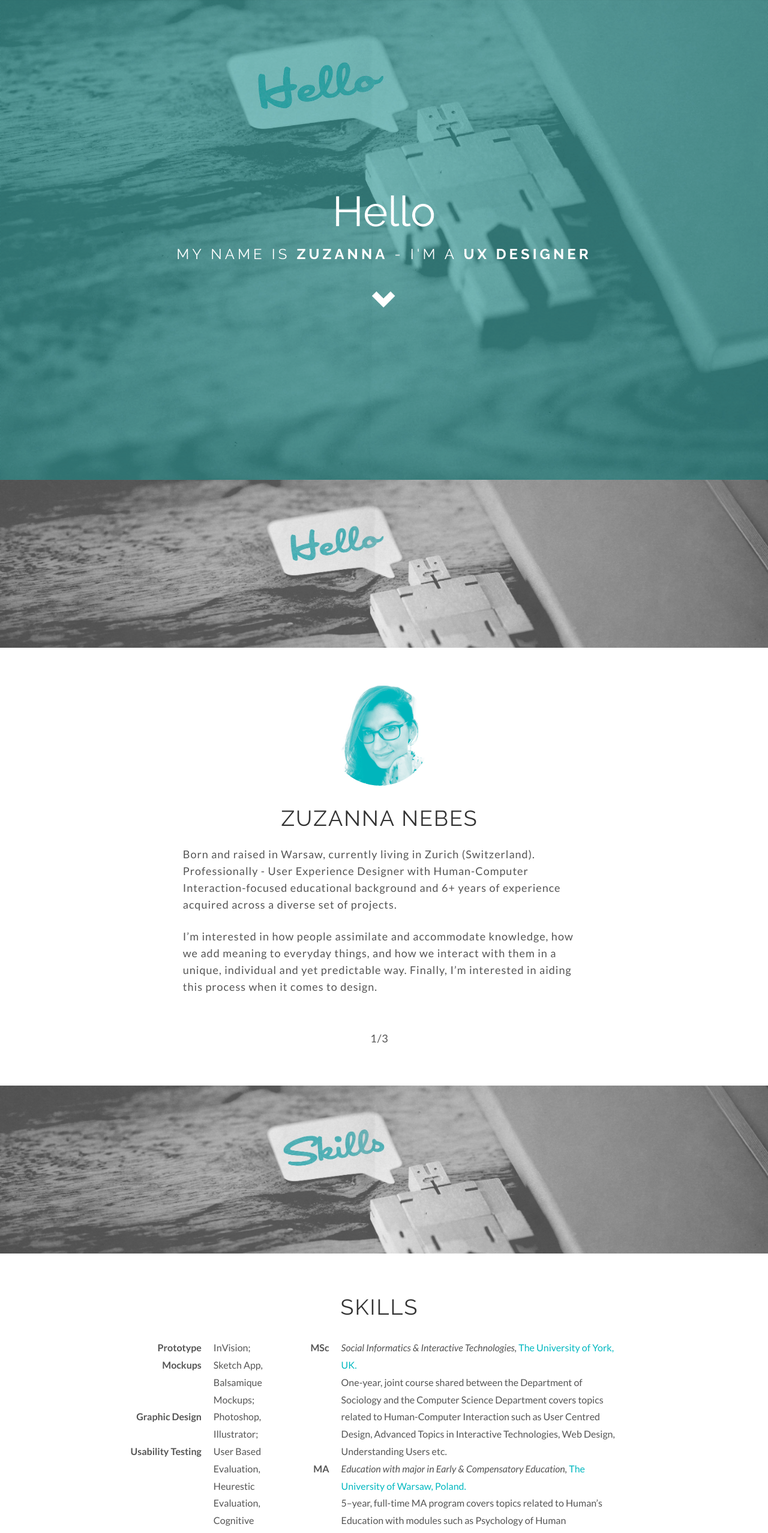
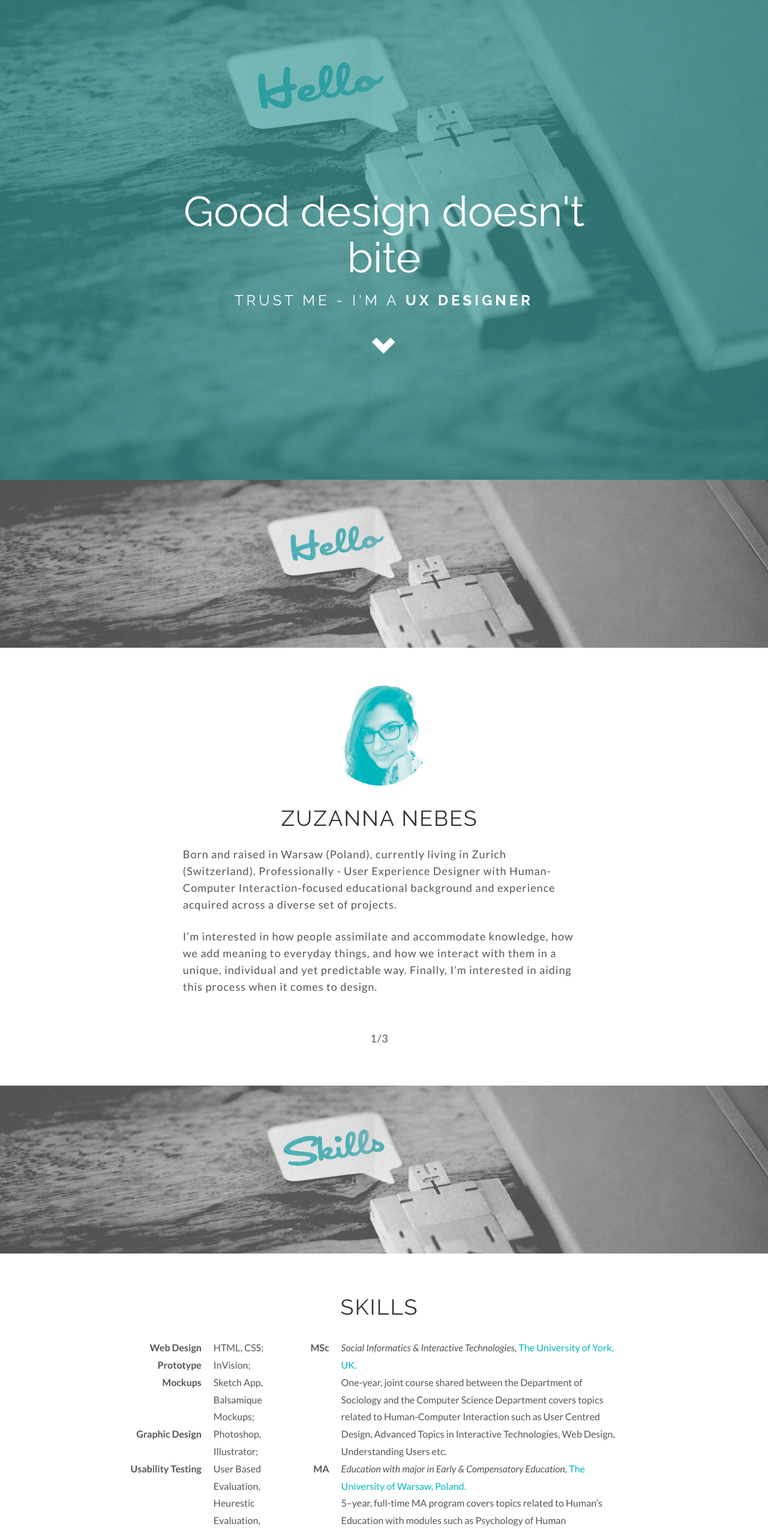
Before and after one commit to mnebes/uxfocused, a plain HTML site: page index.html in a window 1280 px wide. Shown: the top 2556 px of the page at 60% size. Drawn offline with Linux system fonts and the light colour scheme.

Commit message:
Revert "updated info"
This reverts commit 6421c8e730b9bed8e1816c051f9689ebb7f48a00.

```diff
--- a/index.html
+++ b/index.html
@@ -81,8 +81,8 @@
 	    			<!-- <h1 class="difFont"> I'm </h1> -->
 	    			<!-- <h1>Zuzanna Nebes </h1> -->
 	    			<!-- <p class="logo">zn</p> -->
-	    			<h1>Hello</h1>
-	    			<h2>My name is <b>Zuzanna</b> - I'm a <b>UX designer </b></h2>
+	    			<h1>Good design doesn't bite</h1>
+	    			<h2>trust me - I'm a <b>UX designer </b></h2>
 
 	    			<div class="col-lg-5 pl_for_btn" id="scroll">
 	    				<a href="#hello" class="smoothScroll">
@@ -120,8 +120,8 @@
 					<!-- <span class="icon icon-stack"></span> -->
 					<h2><img class="img img-circle" src="assets/img/team/ja.jpg" height="170px" width="170px" alt=""></h2>
 					<h1>Zuzanna Nebes</h1>
-					<p class="summary"> Born and raised in Warsaw, currently living in Zurich (Switzerland).
-						Professionally - User Experience Designer with Human-Computer Interaction-focused educational background and 6+ years of experience acquired
+					<p class="summary"> Born and raised in Warsaw (Poland), currently living in Zurich (Switzerland).
+						Professionally - User Experience Designer with Human-Computer Interaction-focused educational background and experience acquired
 						across a diverse set of projects.
 						 </p>
 					<!-- <h4 class="title">Education + Interactive Technologies </h4> -->
@@ -185,7 +185,8 @@
 						</div>-->
 						<div class="col-md-4 ResponsivePadding">
 							<dl class="dl-horizontal">
-
+								<dt>Web Design</dt>
+		  						<dd>HTML, CSS;</dd>
 		  						<dt>Prototype</dt>
 		  						<dd>InVision;</dd>
 		  						<dt>Mockups</dt>
@@ -258,7 +259,7 @@
 				<div class="col-md-4">
 					<h3>ready</h3>
 
-					<p><b>Personas </b>are a starting point in defining user groups, their goals, their environment and struggles.
+					<p><b>Personas </b>are a starting point to define users, their goals, their environment and struggles.
 					</p>
 					<br>
 					<!-- <h3>2</h3> -->
@@ -283,7 +284,7 @@
 					<p>With the conceptual design in hand, I use <b>prototypes </b>to test my ideas with users. </p>
 					<br>
 					<!-- <h3>Final Design</h3> -->
-					<p>Creating <b>design system</b> for the product results with the specification for developers to do their magic. </p>
+					<p>Creating <b>visual identity</b> for the product (look & feel) results with the specification for developers to do their magic. </p>
 					<br>
 				</div><!-- col -->
 
@@ -365,7 +366,7 @@
 						<br>
 						<br>
 						<br>
-						<p><a href="https://twitter.com/zuzannane" target="blank" title="@uxfocused"><span class="icon icon-twitter"></span></a></p>
+						<p><a href="https://twitter.com/uxfocused" target="blank" title="@uxfocused"><span class="icon icon-twitter"></span></a></p>
 						<br>
 						<br>
 						<br>
```
Also changed, not shown: 1 other file.
